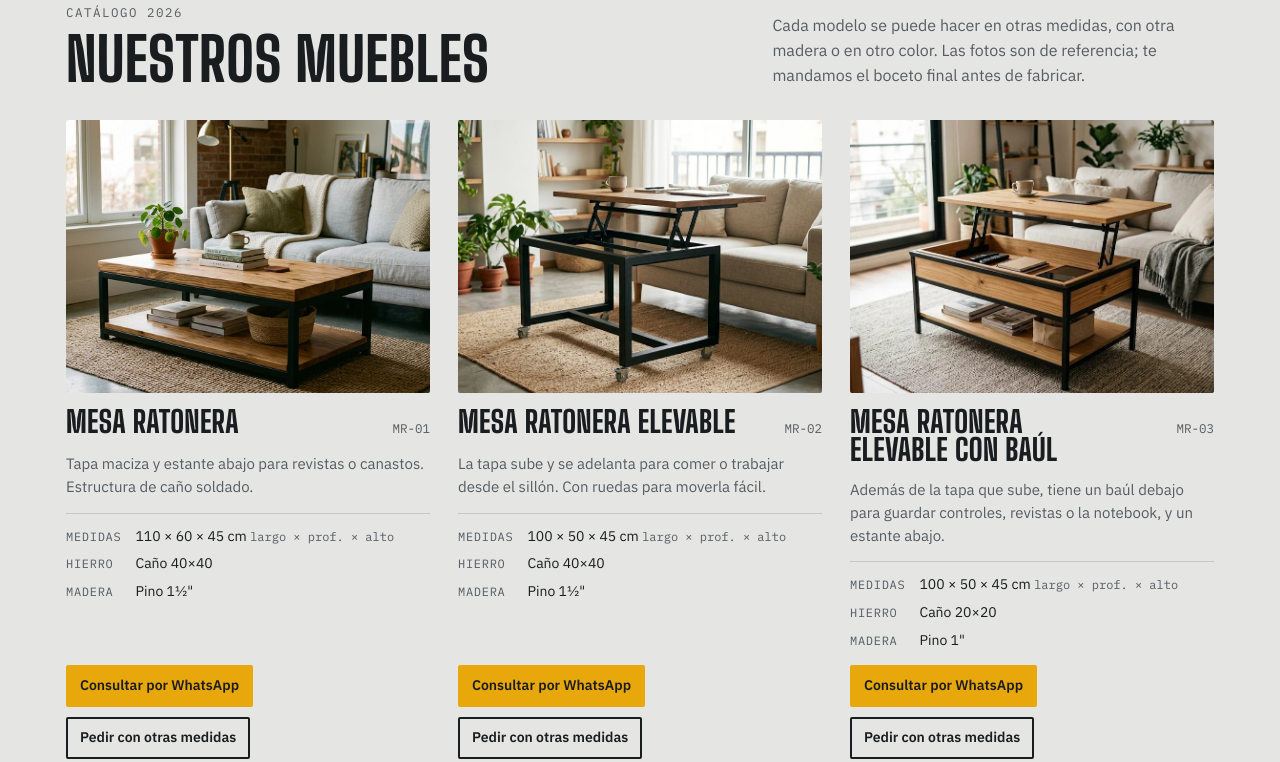
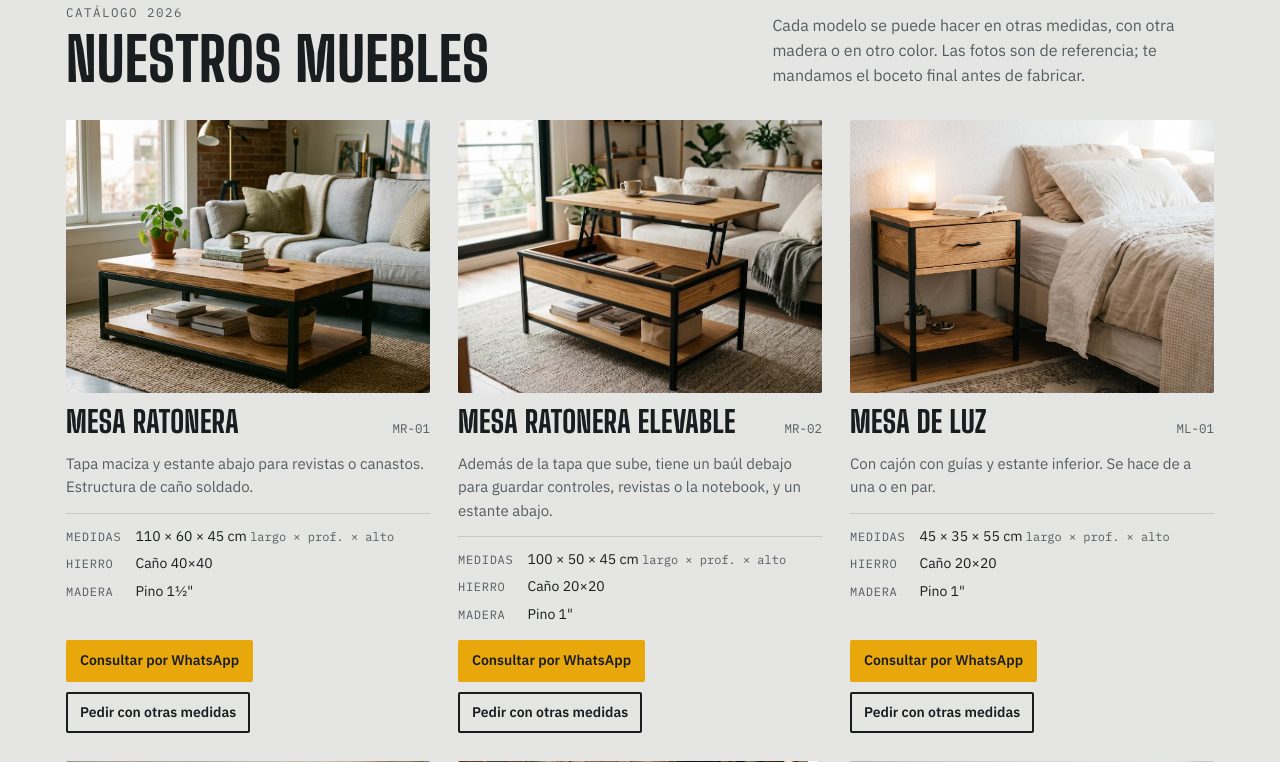
Before and after one commit to martinjt8/dehierromuebles, a plain HTML site: page index.html in a window 1280 px wide. Shown: the part 960-1722 px from the top of the page. Drawn offline with Linux system fonts and the light colour scheme.

Commit message:
Quitar la mesa ratonera elevable sin baúl del catálogo
Co-Authored-By: Claude Opus 5.5 <noreply@anthropic.com>
Claude-Session: https://claude.ai/code/session_01R7p8wXc9YoRjVW7iNRiHzE

```diff
--- a/index.html
+++ b/index.html
@@ -302,9 +302,7 @@ const CONFIG = {
 const PRODUCTOS = [
   { code:"MR-01", nombre:"Mesa ratonera", desc:"Tapa maciza y estante abajo para revistas o canastos. Estructura de caño soldado.",
     medidas:"110 × 60 × 45 cm", hierro:"Caño 40×40", madera:"Pino 1½\"", draw:"ratonera", foto:"img/mesa-ratonera-living.jpg" },
-  { code:"MR-02", nombre:"Mesa ratonera elevable", desc:"La tapa sube y se adelanta para comer o trabajar desde el sillón. Con ruedas para moverla fácil.",
-    medidas:"100 × 50 × 45 cm", hierro:"Caño 40×40", madera:"Pino 1½\"", foto:"img/mesa-ratonera-elevable-living.jpg" },
-  { code:"MR-03", nombre:"Mesa ratonera elevable con baúl", desc:"Además de la tapa que sube, tiene un baúl debajo para guardar controles, revistas o la notebook, y un estante abajo.",
+  { code:"MR-02", nombre:"Mesa ratonera elevable", desc:"Además de la tapa que sube, tiene un baúl debajo para guardar controles, revistas o la notebook, y un estante abajo.",
     medidas:"100 × 50 × 45 cm", hierro:"Caño 20×20", madera:"Pino 1\"", foto:"img/mesa-ratonera-elevable-baul.jpg" },
   { code:"ML-01", nombre:"Mesa de luz", desc:"Con cajón con guías y estante inferior. Se hace de a una o en par.",
     medidas:"45 × 35 × 55 cm", hierro:"Caño 20×20", madera:"Pino 1\"", draw:"luz", foto:"img/mesa-de-luz-dormitorio.jpg" },
```
Also changed, not shown: img/mesa-ratonera-elevable-living.jpg (deleted).
